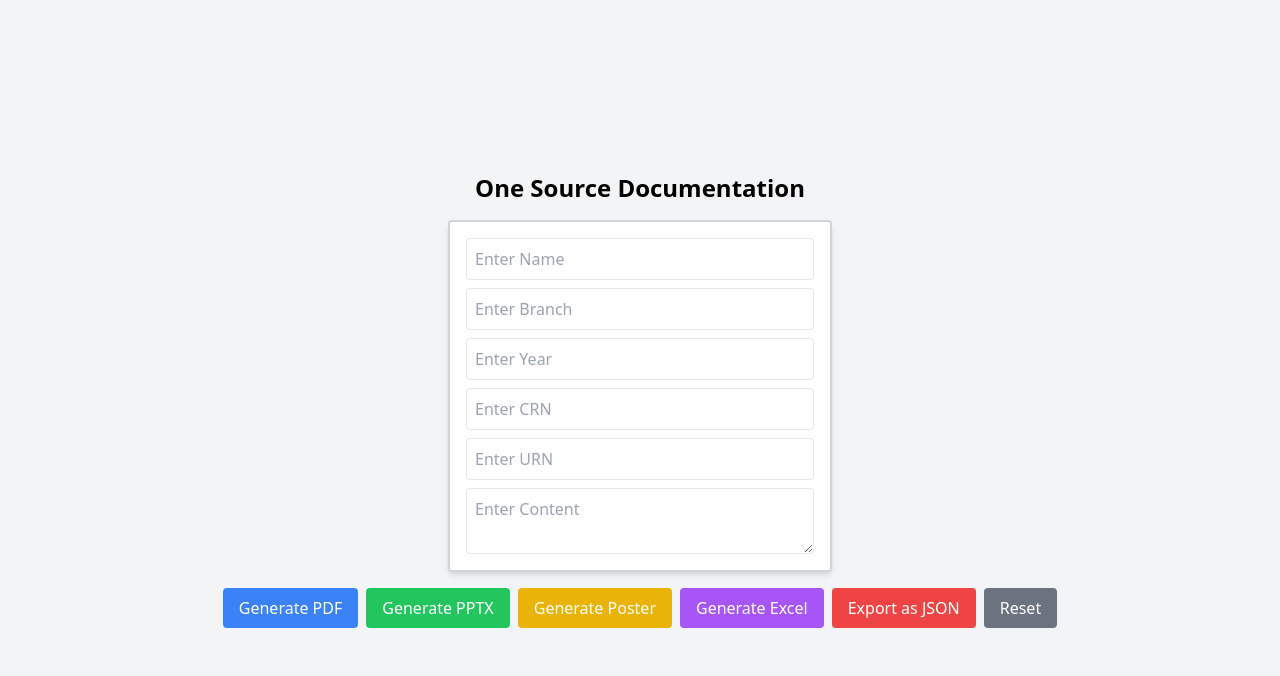
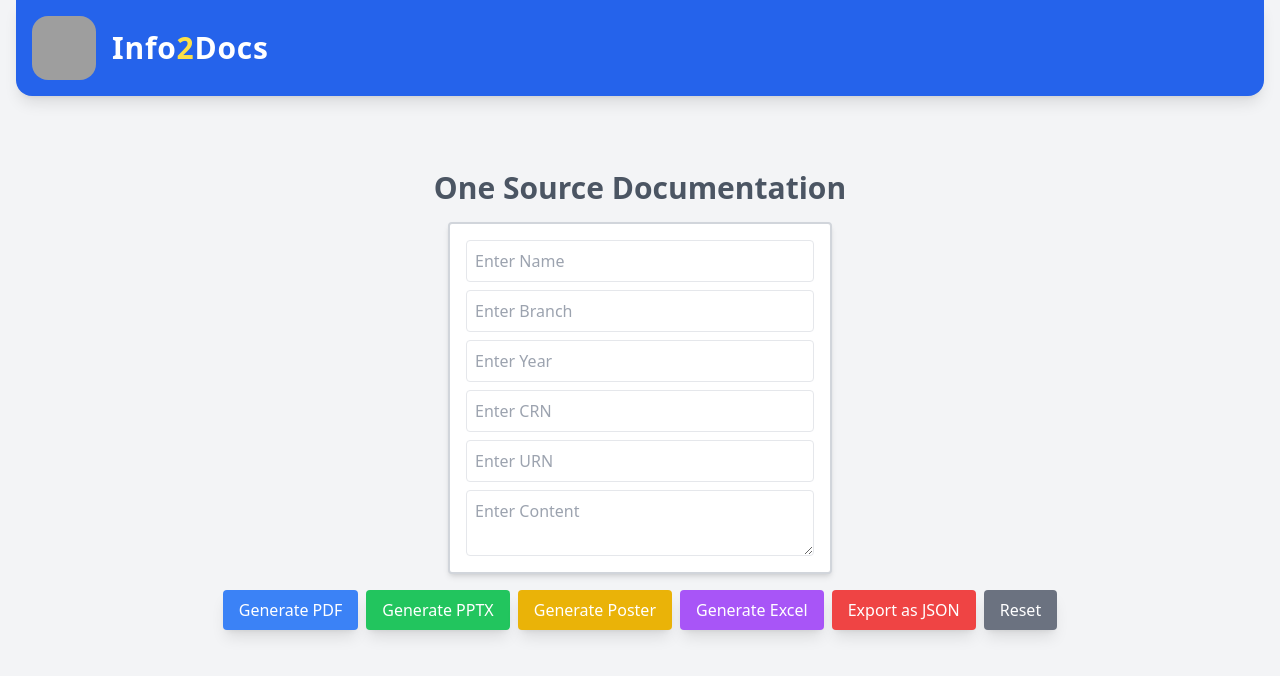
Before and after one commit to Diljeet-Singh0/Code-Crafters, a React (Create React App) app: page / in a window 1280 px wide. Shown: the top 676 px of the page. Built offline with nearby package versions, Linux system fonts and the light colour scheme; grey boxes are pictures that could not be loaded.

Commit message:
final Coffin

```diff
--- a/src/App.js
+++ b/src/App.js
@@ -3,11 +3,15 @@ import jsPDF from "jspdf";
 import html2canvas from "html2canvas";
 import PptxGenJS from "pptxgenjs";
 import * as XLSX from "xlsx";
+import LogoCard from "./Website/main";
+
 // const [invalidCRN, setInvalidCRN] = useState(false);
 // const [invalidYear, setInvalidYear] = useState(false);
 // const [invalidURN, setInvalidURN] = useState(false);
 
 function App() {
+
+
   const [content, setContent] = useState("");
   const [name, setName] = useState("");
   const [branch, setBranch] = useState("");
@@ -54,7 +58,7 @@ function App() {
     doc.setFontSize(12);
     doc.setFont("helvetica", "normal");
 
-    const contentStartY = 100; // Start just below heading
+    const contentStartY = 105; // Start just below heading
     const maxWidth = 160;
     const lineHeight = 6; // Approx line height
     const contentLines = doc.splitTextToSize(content, maxWidth);
@@ -65,7 +69,7 @@ function App() {
     doc.rect(18, contentStartY - 3, 170, contentHeight + 6, "F");
 
     //  Add Content Text Over Background
-    doc.text(contentLines, 25, contentStartY);
+    doc.text(contentLines, 25, contentStartY + 5);
 
     doc.save("report.pdf");
   };
@@ -135,7 +139,7 @@ function App() {
     // Content Text
     slide2.addText(content, {
       x: 1,
-      y: 1.4,
+      y: -1.2,
       fontSize: 16,
       color: "333333",
       wrap: true,
@@ -182,8 +186,10 @@ function App() {
   };
 
   return (
+
     <div className="App flex flex-col items-center justify-center min-h-screen bg-gray-100 p-4 gap-4">
-      <h1 className="text-2xl font-bold">One Source Documentation</h1>
+      <LogoCard />
+      <h1 className="text-3xl font-bold text-gray-600">One Source Documentation</h1>
 
       {/* Input Section */}
       <div id="poster-content" className="flex flex-col gap-2 bg-white p-4 rounded shadow-md w-96 border-2 border-gray-300">
@@ -232,12 +238,12 @@ function App() {
 
       {/* Buttons */}
       <div className="flex flex-wrap gap-2">
-        <button onClick={generatePDF} className="bg-blue-500 text-white px-4 py-2 rounded">Generate PDF</button>
-        <button onClick={generatePPTX} className="bg-green-500 text-white px-4 py-2 rounded">Generate PPTX</button>
-        <button onClick={generatePoster} className="bg-yellow-500 text-white px-4 py-2 rounded">Generate Poster</button>
-        <button onClick={generateExcel} className="bg-purple-500 text-white px-4 py-2 rounded">Generate Excel</button>
-        <button onClick={generateJSON} className="bg-red-500 text-white px-4 py-2 rounded">Export as JSON</button>
-        <button onClick={resetFields} className="bg-gray-500 text-white px-4 py-2 rounded">Reset</button>
+        <button onClick={generatePDF} className="bg-blue-500 text-white px-4 py-2 rounded hover:scale-105 hover:bg-blue-600 hover:shadow-2xl  shadow-lg transition-all duration-300 transform ">Generate PDF</button>
+        <button onClick={generatePPTX} className="bg-green-500 text-white px-4 py-2 rounded hover:scale-105 hover:bg-green-600 hover:shadow-2xl  shadow-lg transition-all duration-300 transform ">Generate PPTX</button>
+        <button onClick={generatePoster} className="bg-yellow-500 text-white px-4 py-2 rounded hover:scale-105 hover:bg-yellow-600 hover:shadow-2xl  shadow-lg transition-all duration-300 transform ">Generate Poster</button>
+        <button onClick={generateExcel} className="bg-purple-500 text-white px-4 py-2 rounded hover:scale-105 hover:bg-purple-600 hover:shadow-2xl  shadow-lg transition-all duration-300 transform ">Generate Excel</button>
+        <button onClick={generateJSON} className="bg-red-500 text-white px-4 py-2 rounded hover:scale-105 hover:bg-red-600 hover:shadow-2xl  shadow-lg transition-all duration-300 transform ">Export as JSON</button>
+        <button onClick={resetFields} className="bg-gray-500 text-white px-4 py-2 rounded hover:scale-105 hover:bg-gray-600 hover:shadow-2xl  shadow-lg transition-all duration-300 transform ">Reset</button>
       </div>
     </div>
   );
--- /dev/null
+++ b/src/Website/main.jsx
@@ -0,0 +1,25 @@
+import React from "react";
+
+const LogoCard = () => {
+    return (
+        <div className="w-full fixed top-0 z-50 ">
+            <div className="max-w-screen-xl mx-auto px-4">
+                <div className="flex  bg-blue-600 gap-4 items-center justify-between  p-4 rounded-b-2xl shadow-lg transition-all duration-300 transform hover:scale-105 hover:bg-blue-700 hover:shadow-2xl">
+                    {/* Logo + Title */}
+                    <div className="flex items-center gap-4">
+                        <img
+                            src="37cde907-e8a2-45d4-9a6a-05d5cac3ff6c.jpeg" // <-- Put your image filename here
+                            alt="logo"
+                            className="h-16 w-16 rounded-2xl"
+                        />
+                        <h1 className="text-white text-3xl font-bold tracking-wide">
+                            Info<span className="text-yellow-300">2</span>Docs
+                        </h1>
+                    </div>
+                </div>
+            </div>
+        </div>
+    );
+};
+
+export default LogoCard;
```
